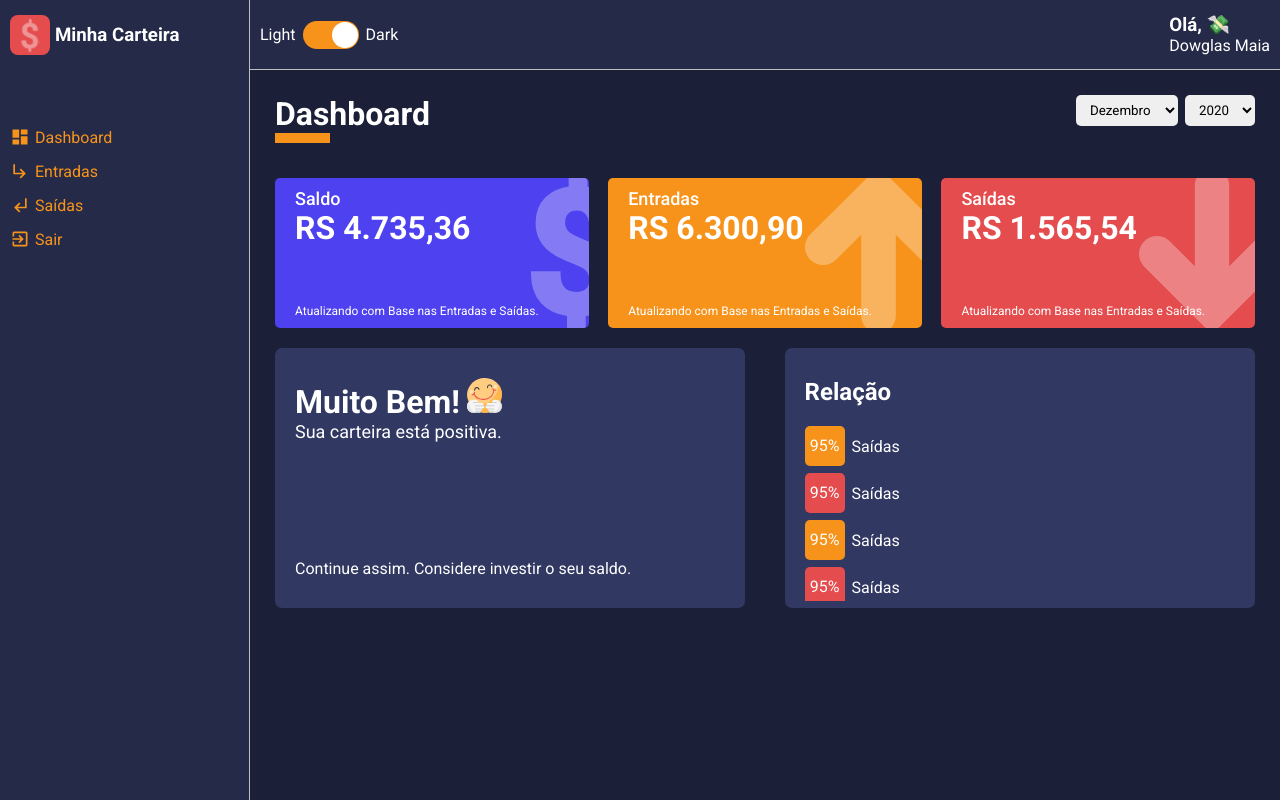
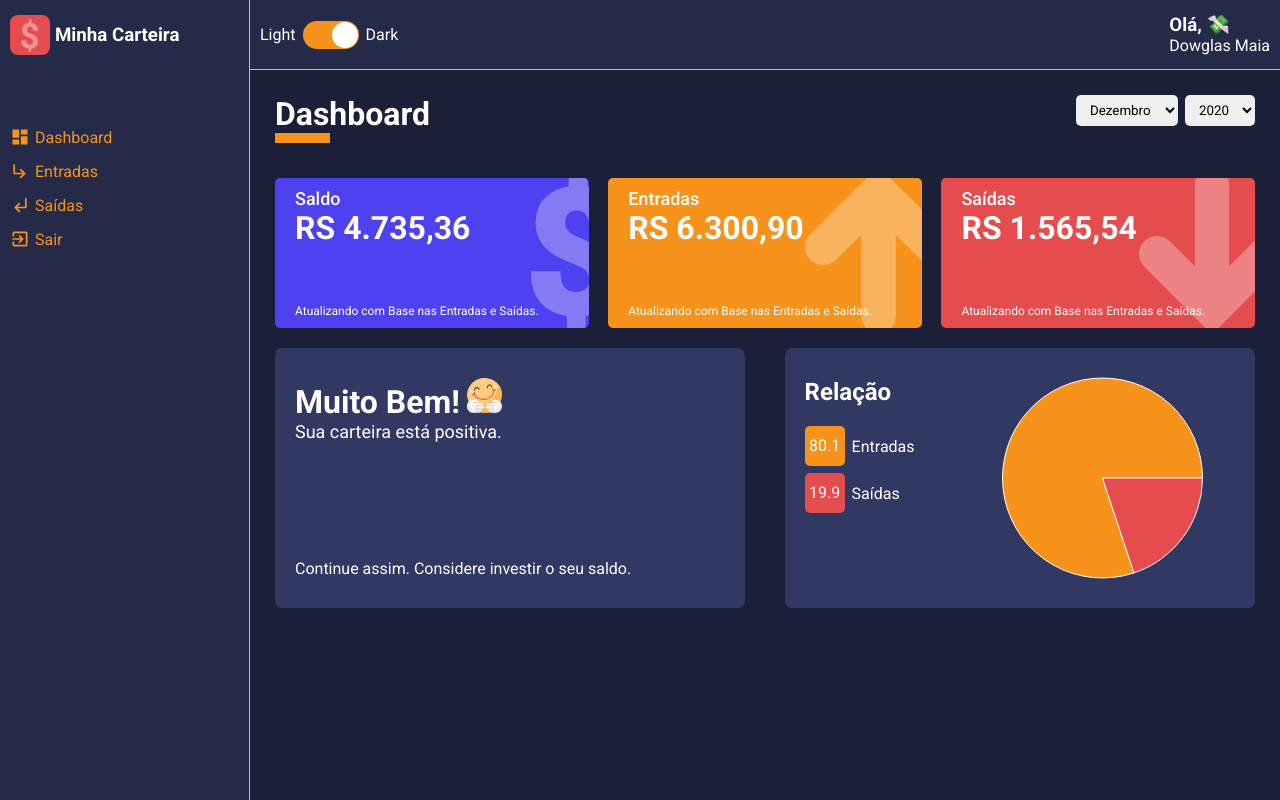
Before and after one commit to dowglasmaia/app-react-minha-carteira, a React (Create React App) app: page / in a window 1280 px wide. Built offline with nearby package versions, Linux system fonts and the light colour scheme.

Commit message:
implementando dados para graficos de pizza e stilizando o mesmo na tela

```diff
--- a/src/Pages/Dashboard/index.tsx
+++ b/src/Pages/Dashboard/index.tsx
@@ -5,7 +5,7 @@ import SelectInput from '../../components/shared/SelectInput';
 import WalletBox from '../../components/shared/CardBox'
 
 import MessageBox from '../../components/shared/MessageBox';
-import PieCharts from '../../components/shared/PieChart'
+import PieCharts from '../../components/shared/PieChartBox'
 
 import happyImg from '../../assets/happy.svg';
 import sadImg from '../../assets/sad.svg';
@@ -146,6 +146,36 @@ const Dashboard: React.FC = () => {
 
     }, [totalSaldo])
 
+
+    /* Montando Dados para Exibir no Grafico */
+    const relationExpensesVersusGains = useMemo(() => {
+
+        const total = totalRecebimento + totalDespesas;
+        const percentualGanhos = (totalRecebimento / total) * 100;
+        const percentualDespesas = (totalDespesas / total) * 100;
+
+        console.log(percentualGanhos.toFixed(1), percentualDespesas.toFixed(1))
+
+        /* Informações para o Grafico*/
+        const data = [
+            {
+                name: 'Entradas',
+                value: totalRecebimento,
+                percent: Number(percentualGanhos.toFixed(1)),
+                color: '#F7931B'
+            },
+            {
+                name: 'Saídas',
+                value: totalDespesas,
+                percent: Number(percentualDespesas.toFixed(1)),
+                color: '#E44C4E'
+            }
+        ]
+
+        return data;
+    }, [totalRecebimento, totalDespesas])
+
+
     return (
         <Container>
             <ContentHeader title="Dashboard" lineColor="#F7931B">
@@ -195,8 +225,7 @@ const Dashboard: React.FC = () => {
                     icon={message.icon}
                 />
 
-                <PieCharts></PieCharts>
-
+                <PieCharts data={relationExpensesVersusGains} />
 
             </Content>
 
--- a/src/components/shared/PieChart/index.tsx
+++ /dev/null
@@ -1,64 +0,0 @@
-import React from 'react';
-
-/* import do graficos   -  https://recharts.org/en-US/guide/getting-started */
-import {
-    PieChart,
-    Pie,
-    Cell,
-    ResponsiveContainer
-} from 'recharts';
-
-import {
-    Container,
-    SideLef,
-    LegendContainer,
-    Legend,
-    SideRight
- } from './styles';
-
-/* Componente sem Estado, somente para exiber coteudo */
-const PieCharts: React.FC = () => (
-    /* Montando a estrutura  de exibição do compomente */
-    <Container>
-        <SideLef>
-            <h2> Relação </h2>
-            <LegendContainer>
-                <Legend color="#F7931B">
-                    <div>95%</div>
-                    <span>Saídas</span>
-                </Legend>
-                <Legend color="#E44C4E">
-                    <div>95%</div>
-                    <span>Saídas</span>
-                </Legend>
-
-                <Legend color="#F7931B">
-                    <div>95%</div>
-                    <span>Saídas</span>
-                </Legend>
-                <Legend color="#E44C4E">
-                    <div>95%</div>
-                    <span>Saídas</span>
-                </Legend>
-
-                <Legend color="#F7931B">
-                    <div>95%</div>
-                    <span>Saídas</span>
-                </Legend>
-                <Legend color="#E44C4E">
-                    <div>95%</div>
-                    <span>Saídas</span>
-                </Legend>
-            </LegendContainer>
-        </SideLef>
-
-        <SideRight>
-
-
-        </SideRight>
-
-    </Container>
-);
-
-
-export default PieCharts;
--- /dev/null
+++ b/src/components/shared/PieChartBox/index.tsx
@@ -0,0 +1,68 @@
+import React from 'react';
+
+/* import do graficos   -  https://recharts.org/en-US/guide/getting-started */
+import {
+    PieChart,
+    Pie,
+    Cell,
+    ResponsiveContainer
+} from 'recharts';
+
+import {
+    Container,
+    SideLef,
+    LegendContainer,
+    Legend,
+    SideRight
+} from './styles';
+
+
+interface IPieChartsProps {
+    data: {
+        name: string,
+        value: number,
+        percent: number,
+        color: string
+    }[];
+}
+
+/* Componente sem Estado, somente para exiber coteudo */
+const PieChartBox: React.FC<IPieChartsProps> = ({ data }) => (
+    /* Montando a estrutura  de exibição do compomente */
+    <Container>
+        <SideLef>
+            <h2> Relação </h2>
+            <LegendContainer>
+                {/** fazendo um loop com map para pegar os dados do array de dados da IPieChartsProps */}
+                {
+                    data.map((indicator) => (
+                        <Legend key={indicator.name} color={indicator.color}>
+                            <div>{indicator.percent}</div>
+                            <span>{indicator.name}</span>
+                        </Legend>
+                    ))
+                }
+            </LegendContainer>
+
+        </SideLef>
+
+        <SideRight>
+            {/** Montando o Grafico de Pizza */}
+            <ResponsiveContainer>
+                <PieChart>
+                    <Pie data={data} dataKey="percent">
+                        {
+                            data.map((indicator) => (
+                                <Cell key={indicator.name} fill={indicator.color} />
+                            ))
+                        }
+                    </Pie>
+                </PieChart>
+            </ResponsiveContainer>
+        </SideRight>
+
+    </Container>
+);
+
+
+export default PieChartBox;
--- a/src/components/shared/PieChart/styles.ts
+++ b/src/components/shared/PieChartBox/styles.ts
@@ -66,4 +66,8 @@ export const Legend = styled.li<ILegendProps>`
 `;
 
 /*area direita */
-export const SideRight = styled.main``;
+export const SideRight = styled.main`
+  display: flex;
+  flex: 1;
+  justify-content: center;
+`;
```
